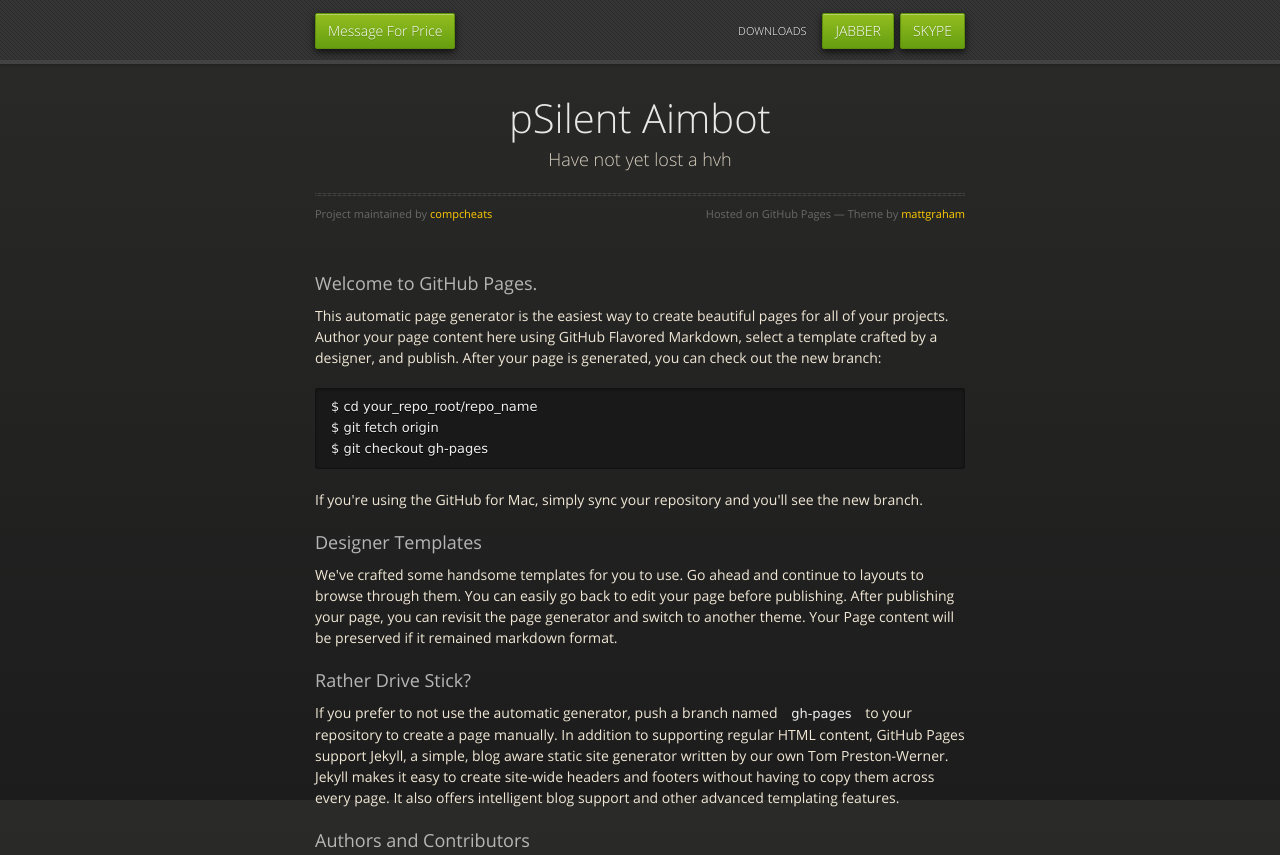
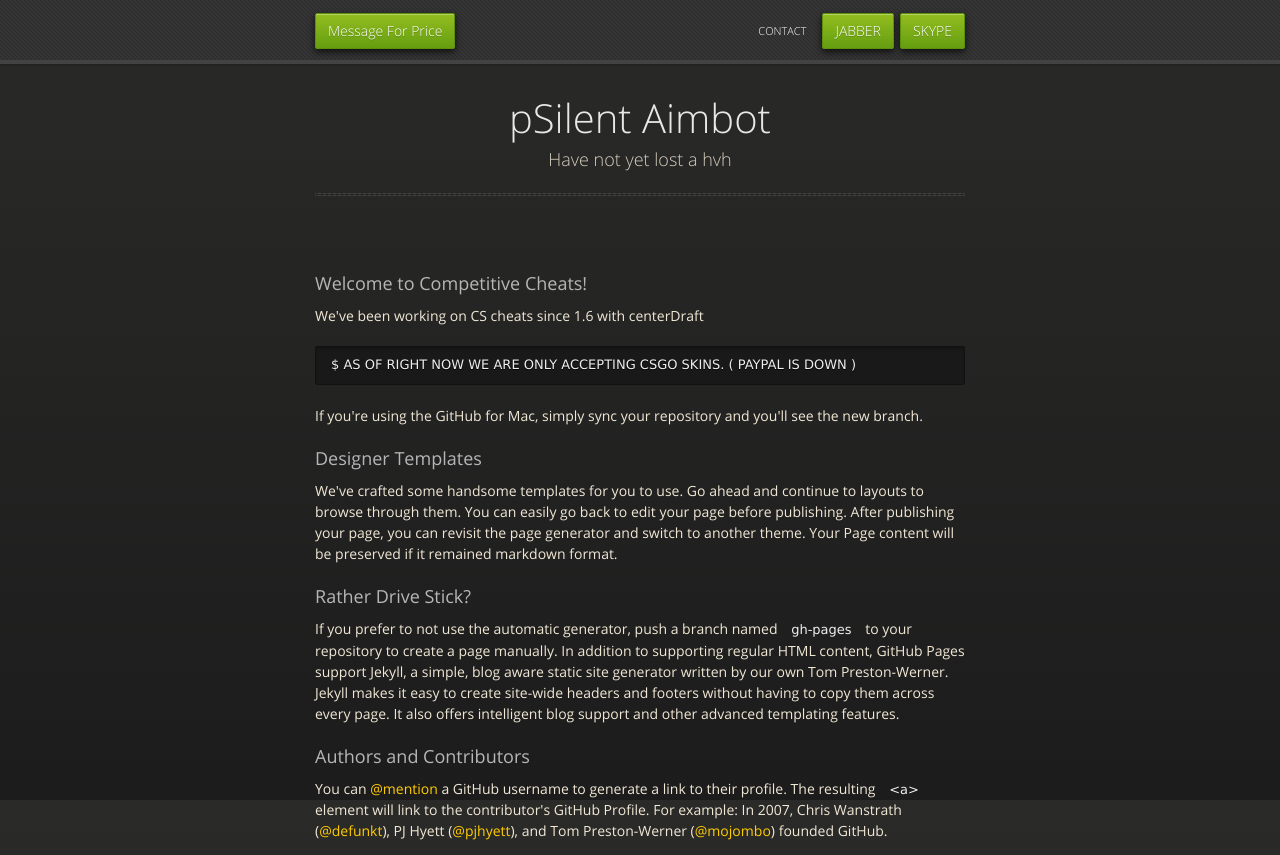
Before and after one commit to compcheats/csgo, a plain HTML site: page index.html in a window 1280 px wide. Shown: the top 855 px of the page. Drawn offline with nearby package versions, Linux system fonts and the light colour scheme.

Commit message:
Update index.html

```diff
--- a/index.html
+++ b/index.html
@@ -23,7 +23,7 @@
           <li class="fork"><a href="#messageus">Message For Price</a></li>
           <li class="downloads"><a href="#skype">SKYPE</a></li>
           <li class="downloads"><a href="#jabber">JABBER</a></li>
-          <li class="title">DOWNLOADS</li>
+          <li class="title">CONTACT</li>
         </nav>
       </div><!-- end header -->
 
@@ -34,18 +34,15 @@
           <h1>pSilent Aimbot</h1>
           <p>Have not yet lost a hvh</p>
           <hr>
-          <span class="credits left">Project maintained by <a href="https://github.com/compcheats">compcheats</a></span>
-          <span class="credits right">Hosted on GitHub Pages &mdash; Theme by <a href="https://twitter.com/michigangraham">mattgraham</a></span>
+
         </div>
 
         <h3>
-<a id="welcome-to-github-pages" class="anchor" href="#welcome-to-github-pages" aria-hidden="true"><span class="octicon octicon-link"></span></a>Welcome to GitHub Pages.</h3>
+<a id="welcome-to-github-pages" class="anchor" href="#welcome-to-github-pages" aria-hidden="true"><span class="octicon octicon-link"></span></a>Welcome to Competitive Cheats!</h3>
 
-<p>This automatic page generator is the easiest way to create beautiful pages for all of your projects. Author your page content here using GitHub Flavored Markdown, select a template crafted by a designer, and publish. After your page is generated, you can check out the new branch:</p>
+<p>We've been working on CS cheats since 1.6 with centerDraft</p>
 
-<pre><code>$ cd your_repo_root/repo_name
-$ git fetch origin
-$ git checkout gh-pages
+<pre><code>$ AS OF RIGHT NOW WE ARE ONLY ACCEPTING CSGO SKINS. ( PAYPAL IS DOWN )
 </code></pre>
 
 <p>If you're using the GitHub for Mac, simply sync your repository and you'll see the new branch.</p>
```
